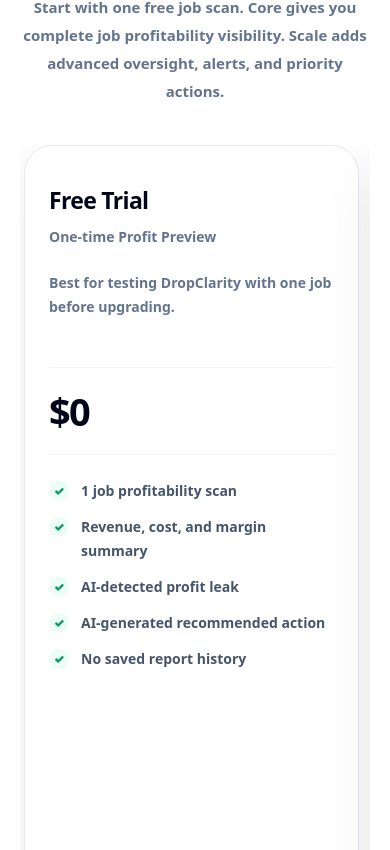
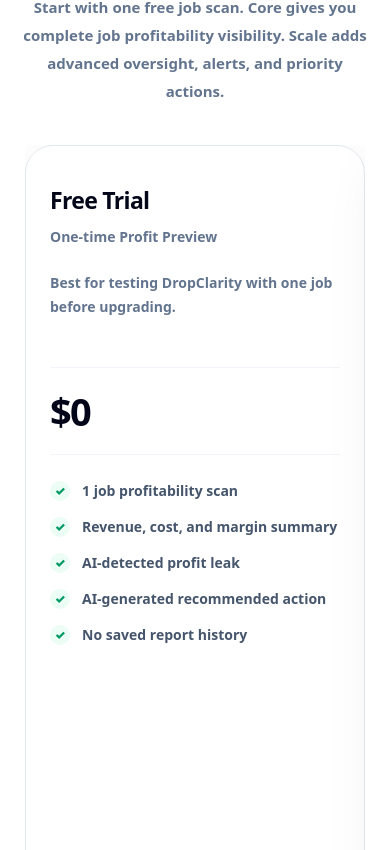
Before and after one commit to DropClarity/dropclarity, a Next.js app: page / in a window 390 px wide. Shown: the part 7214-8064 px from the top of the page. Built offline with nearby package versions, Linux system fonts and the light colour scheme; no server answers.

Commit message:
fix carrousel

```diff
--- a/src/app/page.tsx
+++ b/src/app/page.tsx
@@ -562,11 +562,11 @@
             </p>
           </div>
 
-          <div className="mt-10 flex snap-x snap-mandatory gap-4 overflow-x-auto px-1 pb-5 [-ms-overflow-style:none] [scrollbar-width:none] [&::-webkit-scrollbar]:hidden sm:gap-5 xl:grid xl:snap-none xl:grid-cols-3 xl:gap-6 xl:overflow-visible xl:px-0 xl:pb-0">
+          <div className="mx-auto mt-10 flex w-full max-w-[340px] snap-x snap-mandatory gap-4 overflow-x-auto px-0 pb-5 [-ms-overflow-style:none] [scrollbar-width:none] [&::-webkit-scrollbar]:hidden sm:max-w-[390px] sm:gap-5 md:max-w-[430px] xl:grid xl:max-w-none xl:snap-none xl:grid-cols-3 xl:gap-6 xl:overflow-visible xl:pb-0">
             {pricing.map((plan) => (
               <article
                 key={plan.name}
-                className={`relative flex min-h-[560px] w-[86vw] max-w-[360px] flex-none snap-center flex-col rounded-[28px] border bg-white p-6 shadow-[0_18px_60px_rgba(2,6,23,.08)] transition hover:-translate-y-0.5 hover:shadow-[0_24px_70px_rgba(2,6,23,.11)] sm:w-[390px] sm:max-w-[390px] sm:p-7 md:w-[420px] md:max-w-[420px] lg:w-[430px] lg:max-w-[430px] xl:min-h-[610px] xl:w-auto xl:max-w-none xl:p-8 ${
+                className={`relative flex min-h-[560px] w-full min-w-full flex-none snap-center flex-col rounded-[28px] border bg-white p-6 shadow-[0_18px_60px_rgba(2,6,23,.08)] transition hover:-translate-y-0.5 hover:shadow-[0_24px_70px_rgba(2,6,23,.11)] sm:p-7 xl:min-h-[610px] xl:w-auto xl:min-w-0 xl:max-w-none xl:p-8 ${
                   plan.featured
                     ? "border-violet-400 ring-2 ring-violet-200"
                     : "border-slate-200"
```
